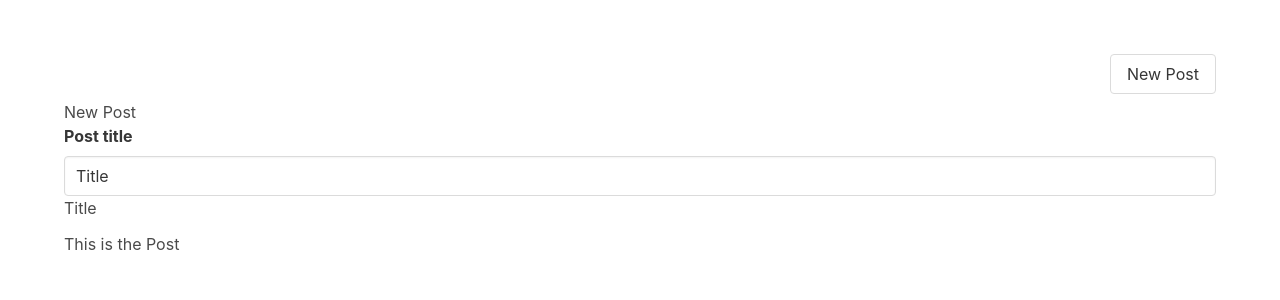
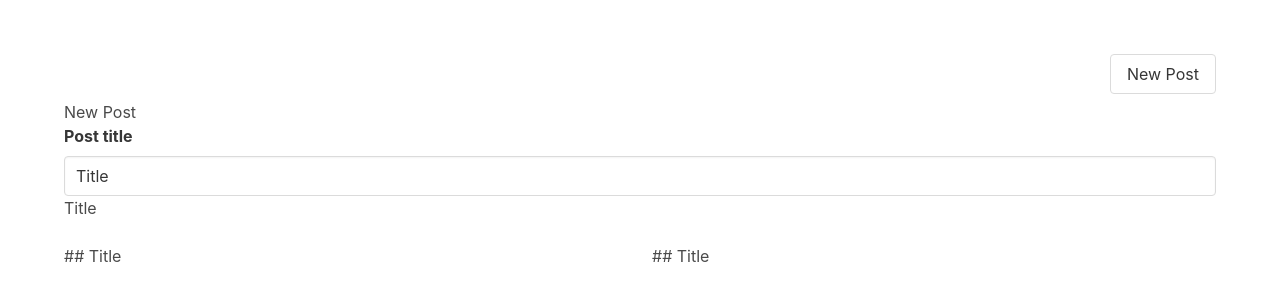
Before and after one commit to jareerzeenam/vue3-composition-api-blog, a Vue app: page /posts/new in a window 1280 px wide. Shown: the top 300 px of the page. Built offline with nearby package versions, Linux system fonts and the light colour scheme.

Commit message:
28. Two way binding with content editable added

```diff
--- a/src/components/PostWriter.vue
+++ b/src/components/PostWriter.vue
@@ -7,11 +7,23 @@ const props = defineProps<{
 }>();
 
 const title = ref(props.post.title);
+const content = ref(props.post.markdown);
 const contentEditable = ref<HTMLDListElement>();
 
 onMounted(() => {
-  console.log(contentEditable.value?.innerText);
+  if (!contentEditable.value) {
+    throw Error("Content Editable DOM node was not found");
+  }
+
+  contentEditable.value.innerText = content.value;
 });
+
+function handleInput() {
+  if (!contentEditable.value) {
+    throw Error("Content Editable DOM node was not found");
+  }
+  content.value = contentEditable.value?.innerText;
+}
 </script>
 
 <template>
@@ -22,7 +34,13 @@ onMounted(() => {
         <input type="text" class="input" v-model="title" />
         {{ title }}
       </div>
-      <div contenteditable ref="contentEditable">This is the Post</div>
     </div>
   </div>
+
+  <div class="columns">
+    <div class="column">
+      <div contenteditable ref="contentEditable" @input="handleInput" />
+    </div>
+    <div class="column">{{ content }}</div>
+  </div>
 </template>
--- a/src/posts.ts
+++ b/src/posts.ts
@@ -7,6 +7,7 @@ export interface Post {
   author: string;
   categoryId: string;
   createdAt: string;
+  markdown: string;
 }
 
 export interface TimelinePost extends Omit<Post, 'createdAt'> {
@@ -29,6 +30,7 @@ export const thisWeek: Post = {
   author: '54df56sd4f65sdf',
   categoryId: 'dsdfsdf85sd46f',
   createdAt: DateTime.now().minus({ days: 5 }).toISO(),
+  markdown: '',
 };
 
 export const thisMonth: Post = {
@@ -38,6 +40,7 @@ export const thisMonth: Post = {
   author: '54df56sd4f65sdf',
   categoryId: 'dsdfsdf85sd46f',
   createdAt: DateTime.now().minus({ weeks: 3 }).toISO(),
+  markdown: '',
 };
 
 export const thisYear: Post = {
@@ -47,4 +50,5 @@ export const thisYear: Post = {
   author: '54df56sd4f65sdf',
   categoryId: 'dsdfsdf85sd46f',
   createdAt: DateTime.now().minus({ months: 10 }).toISO(),
+  markdown: '',
 };
--- a/src/views/NewPost.vue
+++ b/src/views/NewPost.vue
@@ -10,6 +10,7 @@ const post: TimelinePost = {
   createdAt: DateTime.now(),
   author: "d5f4d5sf",
   categoryId: "sdssfdf",
+  markdown: "## Title",
 };
 </script>
 
```
